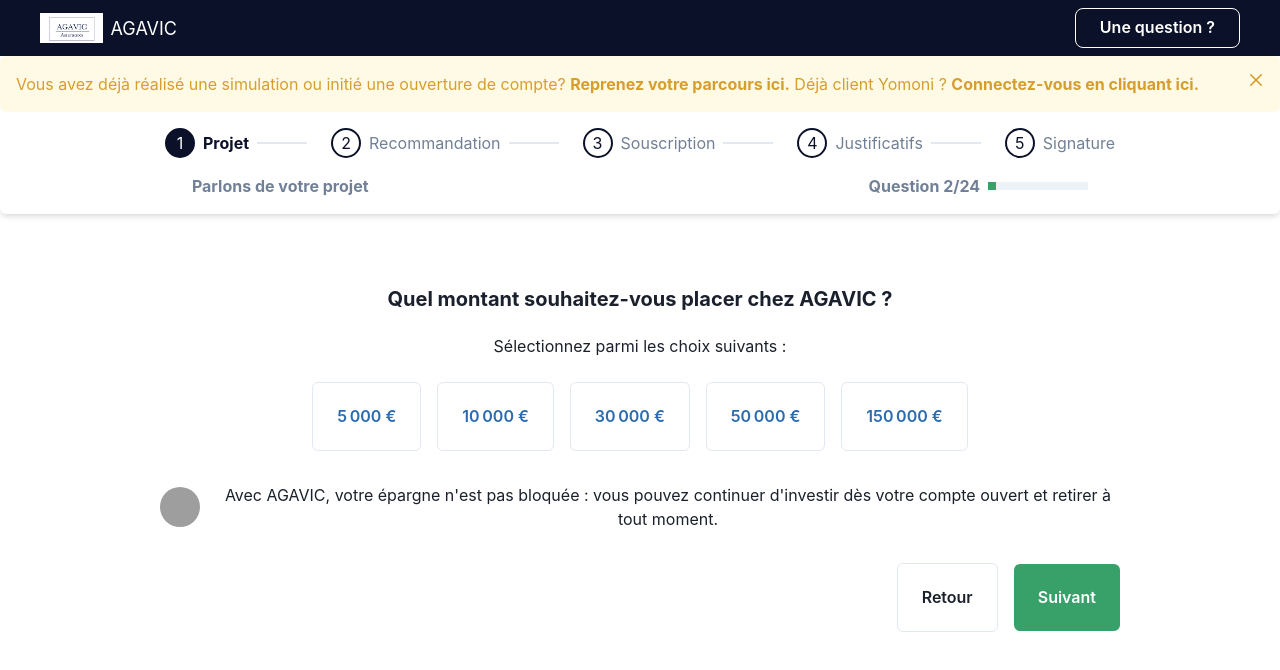
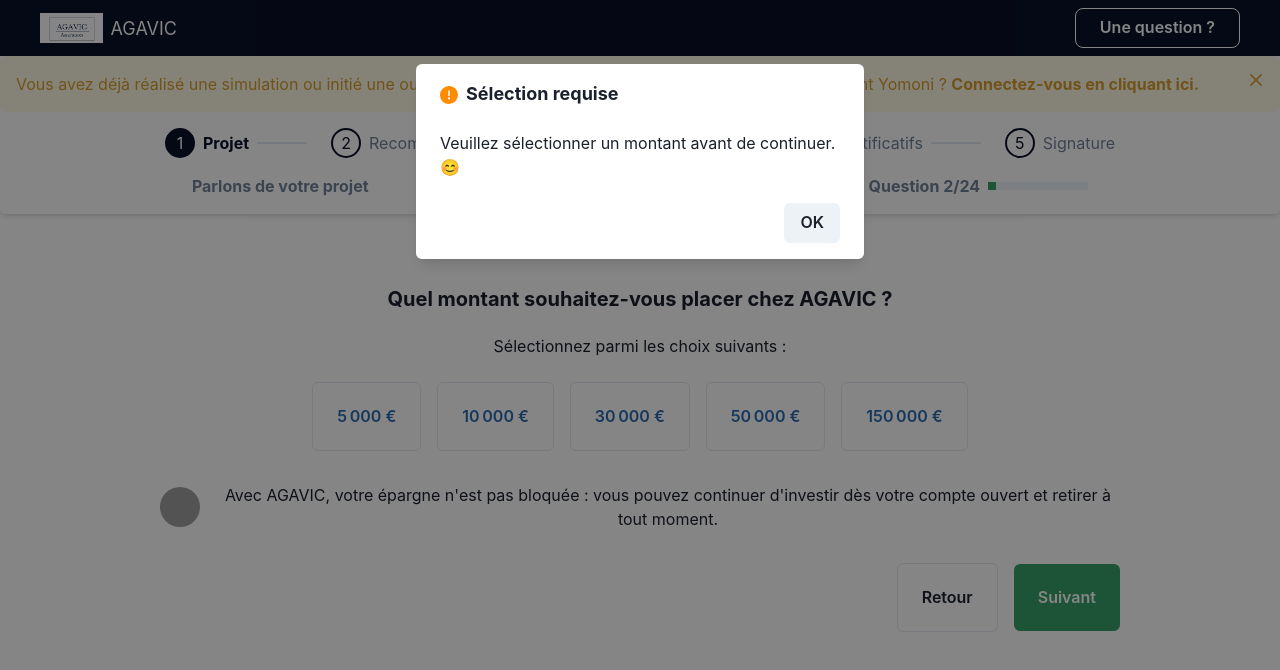
Before and after one commit to spacemen100/agavicform25102024, a React (Create React App) app: page /quel-montant-souhaitez-vous-placer in a window 1280 px wide. Both pictures are taken after a click on the button "Suivant". Shown: the top 670 px of the page. Built offline with nearby package versions, Linux system fonts and the light colour scheme; grey boxes are pictures that could not be loaded.

Commit message:
dsffffffffffffff

```diff
--- a/package.json
+++ b/package.json
@@ -3,6 +3,7 @@
   "version": "0.1.0",
   "private": true,
   "dependencies": {
+    "@chakra-ui/icons": "^2.1.1",
     "@chakra-ui/react": "^2.8.2",
     "@emotion/react": "^11.11.4",
     "@emotion/styled": "^11.11.5",
--- a/src/pages/QuelMontantSouhaitezVousPlacer.tsx
+++ b/src/pages/QuelMontantSouhaitezVousPlacer.tsx
@@ -1,6 +1,7 @@
-import React, { useState } from 'react';
-import { ChakraProvider, extendTheme, Box, Text, Button, HStack, Image } from '@chakra-ui/react';
+import React, { useState, useRef } from 'react';
+import { ChakraProvider, extendTheme, Box, Text, Button, HStack, Image, AlertDialog, AlertDialogBody, AlertDialogFooter, AlertDialogHeader, AlertDialogContent, AlertDialogOverlay } from '@chakra-ui/react';
 import { useNavigate } from 'react-router-dom';
+import { WarningIcon } from '@chakra-ui/icons';
 import StepperWithSubStepCounter from '../components/StepperWithSubStepCounter';
 
 const theme = extendTheme({
@@ -19,6 +20,9 @@
 
 const QuelMontantSouhaitezVousPlacer: React.FC = () => {
     const [selectedAmount, setSelectedAmount] = useState<number | null>(null);
+    const [isAlertOpen, setIsAlertOpen] = useState(false);
+    const onClose = () => setIsAlertOpen(false);
+    const cancelRef = useRef<HTMLButtonElement>(null);
     const navigate = useNavigate();
 
     const handleSelect = (amount: number) => {
@@ -29,7 +33,7 @@
         if (selectedAmount !== null) {
             navigate('/quel-montant-regulier-souhaitez-vous-placer');
         } else {
-            alert('Veuillez sélectionner un montant avant de continuer.');
+            setIsAlertOpen(true);
         }
     };
 
@@ -98,6 +102,29 @@
                     </Button>
                 </HStack>
             </Box>
+
+            <AlertDialog
+                isOpen={isAlertOpen}
+                leastDestructiveRef={cancelRef}
+                onClose={onClose}
+            >
+                <AlertDialogOverlay>
+                    <AlertDialogContent>
+                        <AlertDialogHeader fontSize="lg" fontWeight="bold">
+                            <WarningIcon color="orange" mr={2} />
+                            Sélection requise
+                        </AlertDialogHeader>
+                        <AlertDialogBody>
+                            Veuillez sélectionner un montant avant de continuer. 😊
+                        </AlertDialogBody>
+                        <AlertDialogFooter>
+                            <Button ref={cancelRef} onClick={onClose}>
+                                OK
+                            </Button>
+                        </AlertDialogFooter>
+                    </AlertDialogContent>
+                </AlertDialogOverlay>
+            </AlertDialog>
         </ChakraProvider>
     );
 };
```
Also changed, not shown: 1 other file (tests, documents, lock files or other folders).
